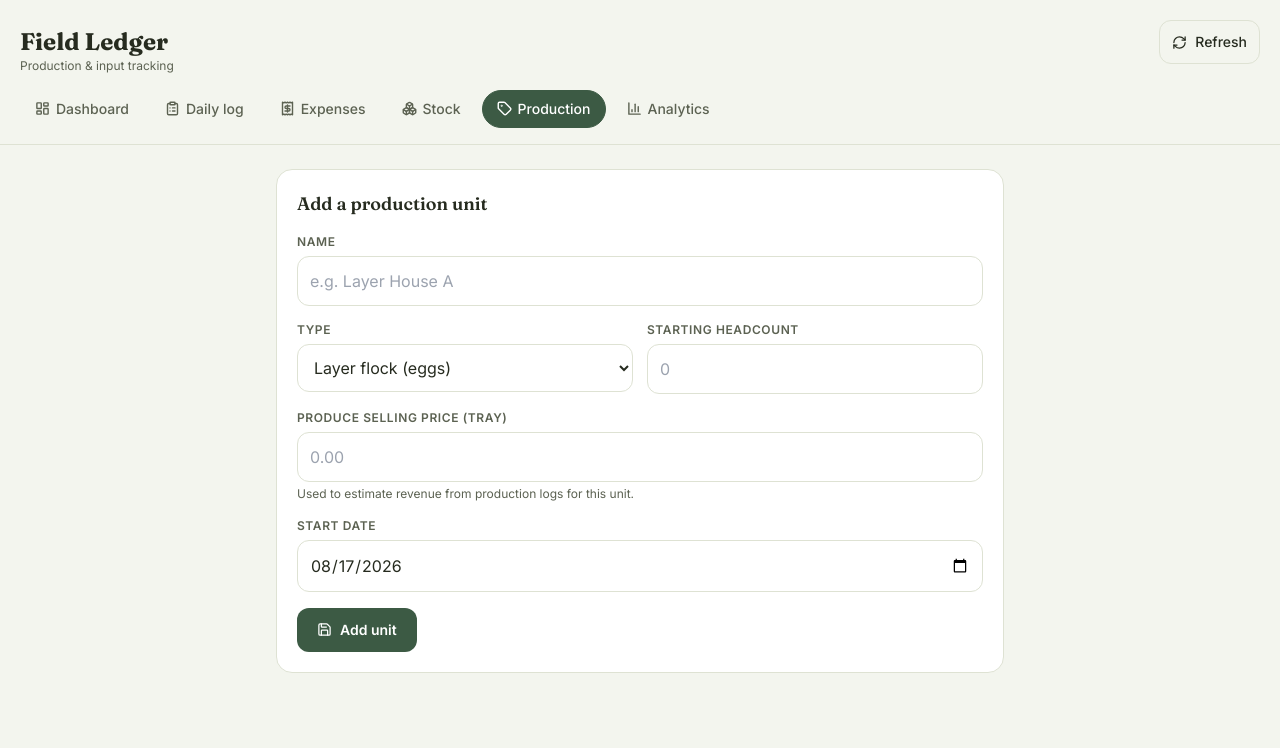
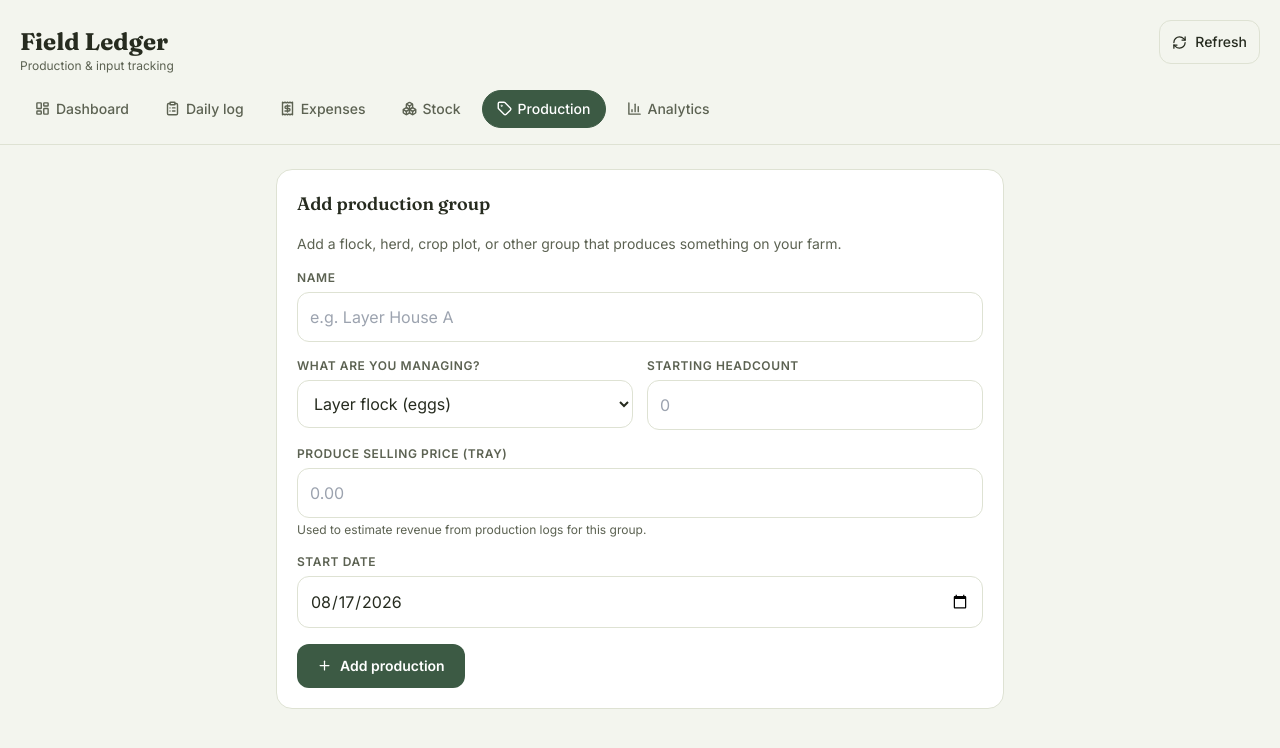
Before and after one commit to makosa-irvin/farm-mvp-app, a React (Vite) app: page / in a window 1280 px wide. Both pictures are taken after a click on the button "Add a unit". Shown: the top 748 px of the page. Built offline with nearby package versions, Linux system fonts and the light colour scheme.

Commit message:
Clarify production naming and add action label

```diff
--- a/src/views/UnitsView.jsx
+++ b/src/views/UnitsView.jsx
@@ -1,13 +1,12 @@
 import { useState } from 'react';
-import { Trash2, Pencil, X, Save, ChevronDown, ChevronUp, BarChart3 } from 'lucide-react';
+import { Trash2, Pencil, X, Save, ChevronDown, ChevronUp, BarChart3, Plus } from 'lucide-react';
 import FieldLabel from '../components/FieldLabel.jsx';
 import { inputClass, inputStyle } from '../lib/styleTokens.js';
 import { UNIT_TYPES } from '../constants.js';
 import { uid, todayISO, typeOf, currentCountFor, unitMetrics, fmtNum, fmtMoney } from '../lib/helpers.js';
 
-// Add, edit, and remove production units (flocks, herds, plots). Every
-// other view depends on at least one unit existing, so this is usually the
-// first screen a new farm actually needs to use.
+// Production groups are the farm's flocks, herds, plots, or other productive
+// groups. The UI calls these "Production" rather than the technical "Units".
 export default function UnitsView({ units, logs, expenses = [], inventoryMoves = [], onAdd, onUpdate, onRemove, onNavigateToAnalytics }) {
   const [name, setName] = useState('');
   const [type, setType] = useState('eggs');
@@ -55,16 +54,19 @@ export default function UnitsView({ units, logs, expenses = [], inventoryMoves =
   return (
     <div className="space-y-6">
       <form onSubmit={submit} className="rounded-2xl p-5 space-y-4" style={{ background: 'var(--surface)', border: '1px solid var(--line)' }}>
-        <div className="font-display text-lg font-semibold">{editingId ? `Edit ${name || 'production unit'}` : 'Add a production unit'}</div>
+        <div className="font-display text-lg font-semibold">{editingId ? `Edit ${name || 'production group'}` : 'Add production group'}</div>
+        <div className="text-sm" style={{ color: 'var(--ink-soft)' }}>
+          Add a flock, herd, crop plot, or other group that produces something on your farm.
+        </div>
 
         <div>
           <FieldLabel>Name</FieldLabel>
           <input type="text" value={name} onChange={(e) => setName(e.target.value)} placeholder="e.g. Layer House A" required className={inputClass} style={inputStyle} />
         </div>
 
-        <div className="grid grid-cols-2 gap-3.5">
+        <div className="grid grid-cols-2 gap-3.5 mobile-stack-form">
           <div>
-            <FieldLabel>Type</FieldLabel>
+            <FieldLabel>What are you managing?</FieldLabel>
             <select value={type} onChange={(e) => setType(e.target.value)} className={inputClass} style={inputStyle}>
               {UNIT_TYPES.map((t) => <option key={t.value} value={t.value}>{t.label}</option>)}
             </select>
@@ -76,11 +78,9 @@ export default function UnitsView({ units, logs, expenses = [], inventoryMoves =
         </div>
 
         <div>
-          {/* Label follows the selected type's natural selling unit (tray for
-              eggs, liter for milk, etc.) — see UNIT_TYPES in constants.js. */}
           <FieldLabel>Produce selling price ({UNIT_TYPES.find((t) => t.value === type)?.groupLabel || 'unit'})</FieldLabel>
           <input type="number" min="0" step="0.01" value={producePrice} onChange={(e) => setProducePrice(e.target.value)} placeholder="0.00" className={inputClass} style={inputStyle} />
-          <div className="text-xs mt-1" style={{ color: 'var(--ink-soft)' }}>Used to estimate revenue from production logs for this unit.</div>
+          <div className="text-xs mt-1" style={{ color: 'var(--ink-soft)' }}>Used to estimate revenue from production logs for this group.</div>
         </div>
 
         <div>
@@ -90,7 +90,8 @@ export default function UnitsView({ units, logs, expenses = [], inventoryMoves =
 
         <div className="flex gap-2 flex-wrap">
           <button type="submit" className="btn-primary rounded-xl px-5 py-2.5 text-sm flex items-center gap-2">
-            <Save size={15} /> {editingId ? 'Save changes' : 'Add unit'}
+            {editingId ? <Save size={15} /> : <Plus size={15} />}
+            {editingId ? 'Save changes' : 'Add production'}
           </button>
           {editingId && (
             <button type="button" onClick={resetForm} className="btn-ghost rounded-xl px-4 py-2.5 text-sm flex items-center gap-2">
@@ -108,10 +109,7 @@ export default function UnitsView({ units, logs, expenses = [], inventoryMoves =
             const isExpanded = expandedId === u.id;
             return (
               <div key={u.id} className="rounded-2xl overflow-hidden" style={{ background: 'var(--surface)', border: '1px solid var(--line)' }}>
-                <div
-                  className="flex items-center justify-between px-5 py-3.5 cursor-pointer"
-                  onClick={() => setExpandedId(isExpanded ? null : u.id)}
-                >
+                <div className="flex items-center justify-between px-5 py-3.5 cursor-pointer" onClick={() => setExpandedId(isExpanded ? null : u.id)}>
                   <div className="flex items-center gap-3 min-w-0">
                     <div className="w-9 h-9 rounded-full flex items-center justify-center shrink-0" style={{ background: 'var(--forest-tint)' }}>
                       <Icon size={16} style={{ color: 'var(--forest)' }} />
@@ -144,10 +142,6 @@ export default function UnitsView({ units, logs, expenses = [], inventoryMoves =
   );
 }
 
-// A quick "how's this unit doing this month" snapshot, without leaving
-// the Units tab to go find it in Analytics. Deliberately just 3 numbers —
-// full detail (cost breakdown, trend chart) already lives in Analytics,
-// so this is a preview, not a duplicate of that page.
 function UnitSnapshot({ unit, logs, expenses, inventoryMoves, onNavigateToAnalytics }) {
   const m = unitMetrics(unit, logs, expenses, 'month', inventoryMoves);
   const t = typeOf(unit);
@@ -158,20 +152,11 @@ function UnitSnapshot({ unit, logs, expenses, inventoryMoves, onNavigateToAnalyt
       <div className="grid grid-cols-3 gap-3 mb-3">
         <SnapshotStat label="Produced" value={`${fmtNum(m.produced)} ${t.unitLabel}`} />
         <SnapshotStat label="Spent" value={fmtMoney(m.directCost)} />
-        <SnapshotStat
-          label={Number(unit.producePrice) > 0 ? 'Profit' : 'Cost/unit'}
-          value={Number(unit.producePrice) > 0 ? fmtMoney(m.profit) : (m.costPerUnit !== null ? fmtMoney(m.costPerUnit, 2) : '—')}
-          accent={Number(unit.producePrice) > 0 ? (m.profit >= 0 ? 'var(--forest)' : 'var(--rust)') : undefined}
-        />
+        <SnapshotStat label={Number(unit.producePrice) > 0 ? 'Profit' : 'Cost/unit'} value={Number(unit.producePrice) > 0 ? fmtMoney(m.profit) : (m.costPerUnit !== null ? fmtMoney(m.costPerUnit, 2) : '—')} accent={Number(unit.producePrice) > 0 ? (m.profit >= 0 ? 'var(--forest)' : 'var(--rust)') : undefined} />
       </div>
       {onNavigateToAnalytics && (
-        <button
-          type="button"
-          onClick={onNavigateToAnalytics}
-          className="flex items-center gap-1.5 text-xs font-medium"
-          style={{ color: 'var(--forest)' }}
-        >
-          <BarChart3 size={13} /> See full analytics for this unit
+        <button type="button" onClick={onNavigateToAnalytics} className="flex items-center gap-1.5 text-xs font-medium" style={{ color: 'var(--forest)' }}>
+          <BarChart3 size={13} /> See full analytics for this production
         </button>
       )}
     </div>
```
